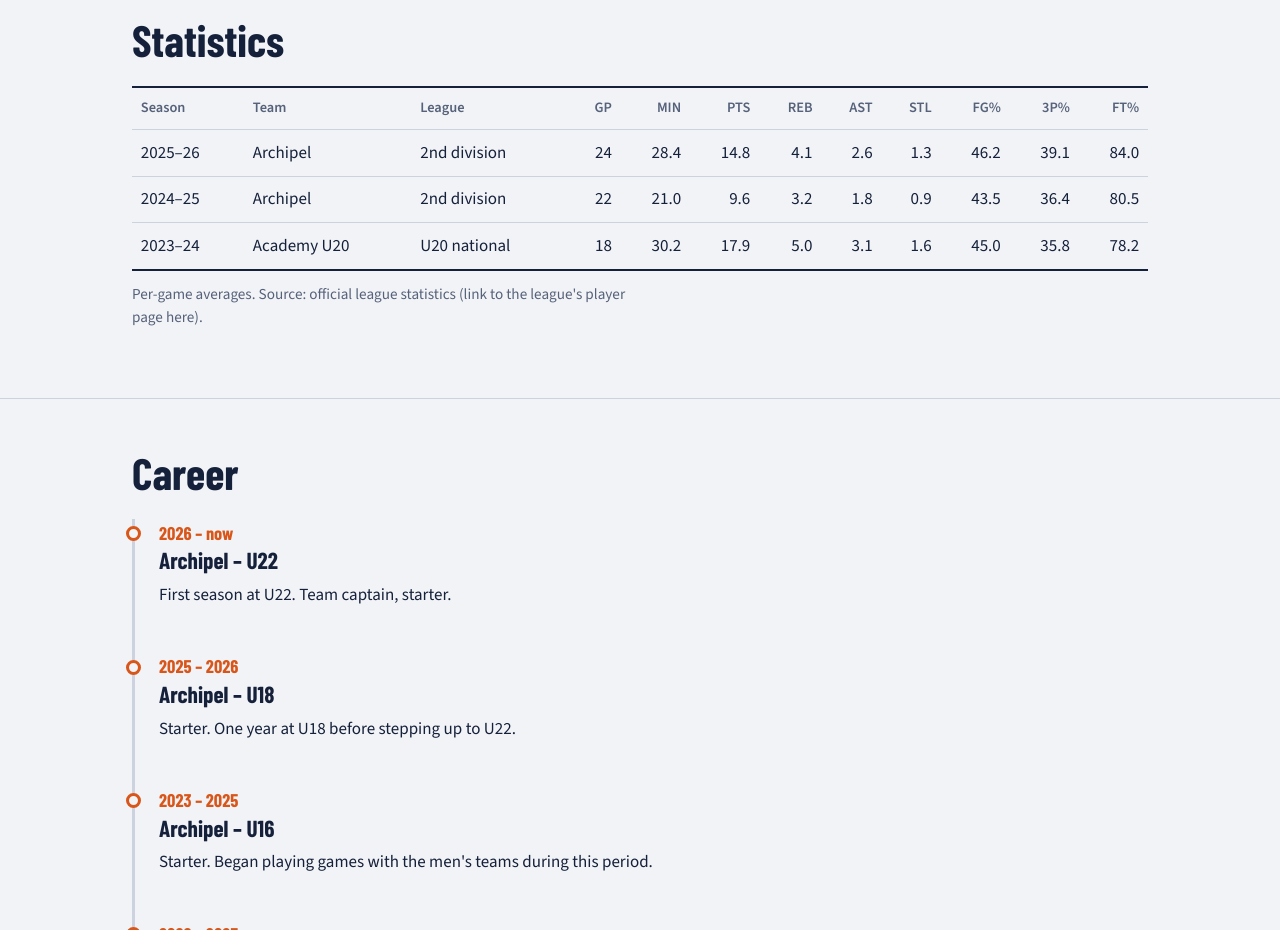
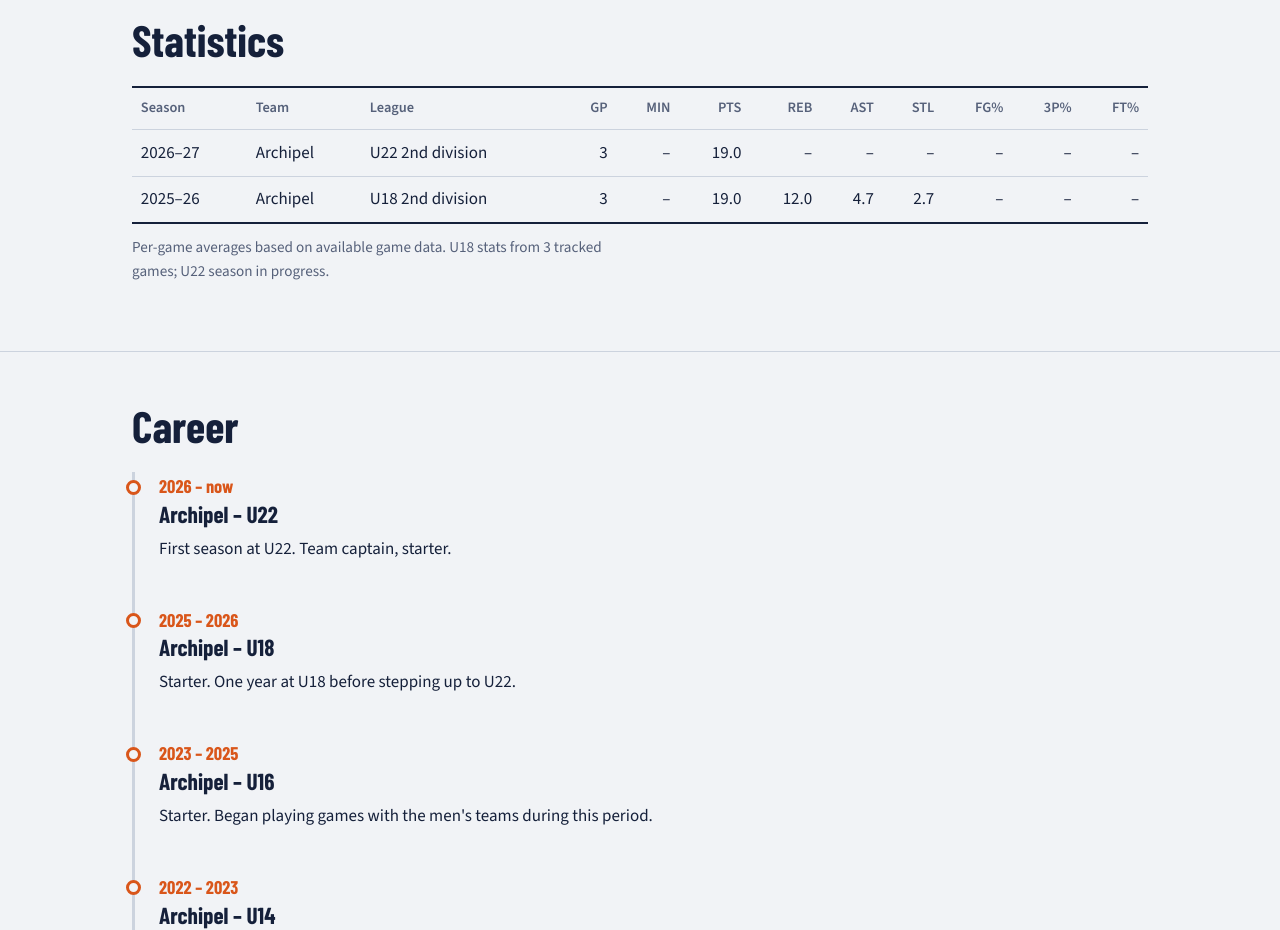
Before and after one commit to mroosendaal144/jesper-bball-profile, a plain HTML site: page index.html in a window 1280 px wide. Shown: the part 3560-4490 px from the top of the page. Drawn offline with nearby package versions, Linux system fonts and the light colour scheme; a web font is replaced by a local one.

Commit message:
Replace stats with real data from U18 and U22 game film
Averages from tracked games: U18 3 games, U22 3 games (season in progress).

Co-Authored-By: Claude Opus 4.6 <noreply@anthropic.com>

```diff
--- a/index.html
+++ b/index.html
@@ -357,14 +357,13 @@ footer{padding:1.5rem 0 2rem;color:var(--muted);font-size:.9rem;background:var(-
             <tr><th>Season</th><th>Team</th><th>League</th><th>GP</th><th>MIN</th><th>PTS</th><th>REB</th><th>AST</th><th>STL</th><th>FG%</th><th>3P%</th><th>FT%</th></tr>
           </thead>
           <tbody>
-            <tr><td>2025–26</td><td>Archipel</td><td>2nd division</td><td>24</td><td>28.4</td><td>14.8</td><td>4.1</td><td>2.6</td><td>1.3</td><td>46.2</td><td>39.1</td><td>84.0</td></tr>
-            <tr><td>2024–25</td><td>Archipel</td><td>2nd division</td><td>22</td><td>21.0</td><td>9.6</td><td>3.2</td><td>1.8</td><td>0.9</td><td>43.5</td><td>36.4</td><td>80.5</td></tr>
-            <tr><td>2023–24</td><td>Academy U20</td><td>U20 national</td><td>18</td><td>30.2</td><td>17.9</td><td>5.0</td><td>3.1</td><td>1.6</td><td>45.0</td><td>35.8</td><td>78.2</td></tr>
+            <tr><td>2026–27</td><td>Archipel</td><td>U22 2nd division</td><td>3</td><td>–</td><td>19.0</td><td>–</td><td>–</td><td>–</td><td>–</td><td>–</td><td>–</td></tr>
+            <tr><td>2025–26</td><td>Archipel</td><td>U18 2nd division</td><td>3</td><td>–</td><td>19.0</td><td>12.0</td><td>4.7</td><td>2.7</td><td>–</td><td>–</td><td>–</td></tr>
           </tbody>
         </table>
       </div>
       <!-- VERVANG: bron van de statistieken -->
-      <p class="note">Per-game averages. Source: official league statistics (link to the league's player page here).</p>
+      <p class="note">Per-game averages based on available game data. U18 stats from 3 tracked games; U22 season in progress.</p>
     </div>
   </section>
 
```
